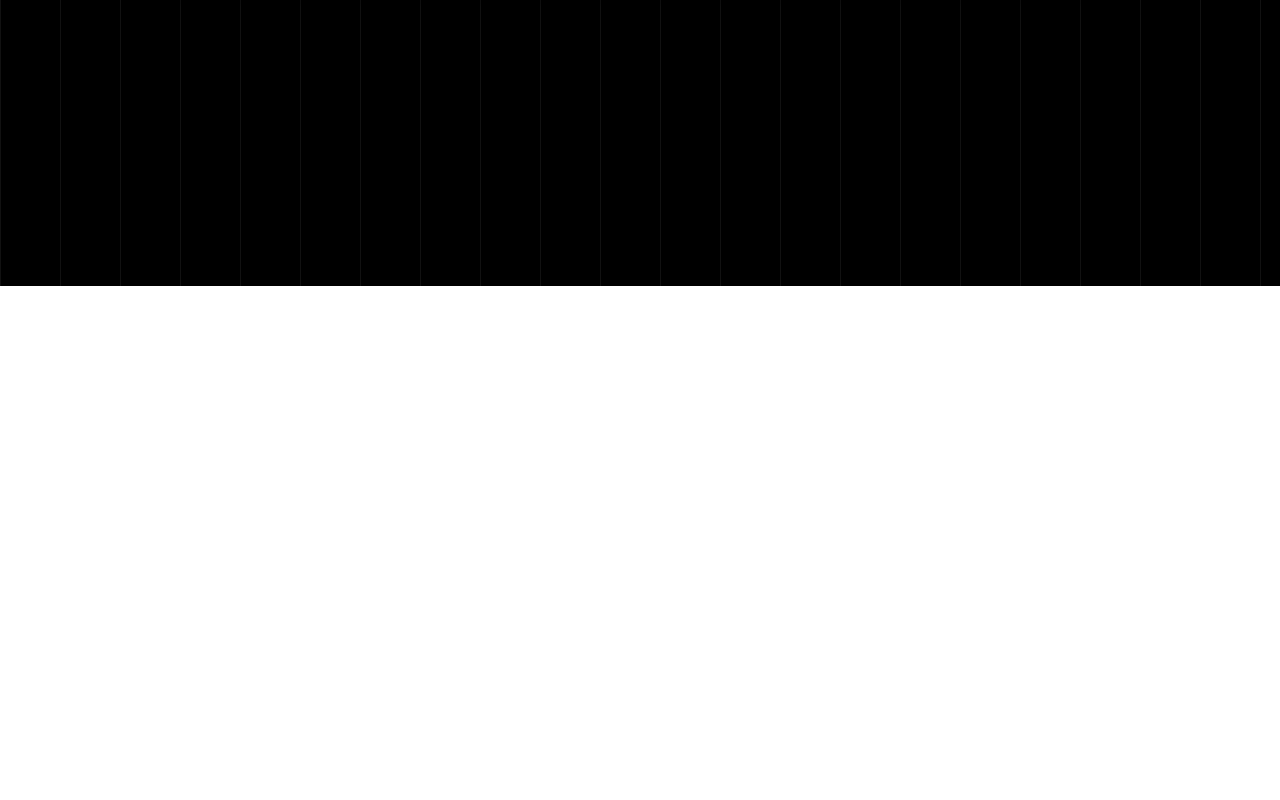
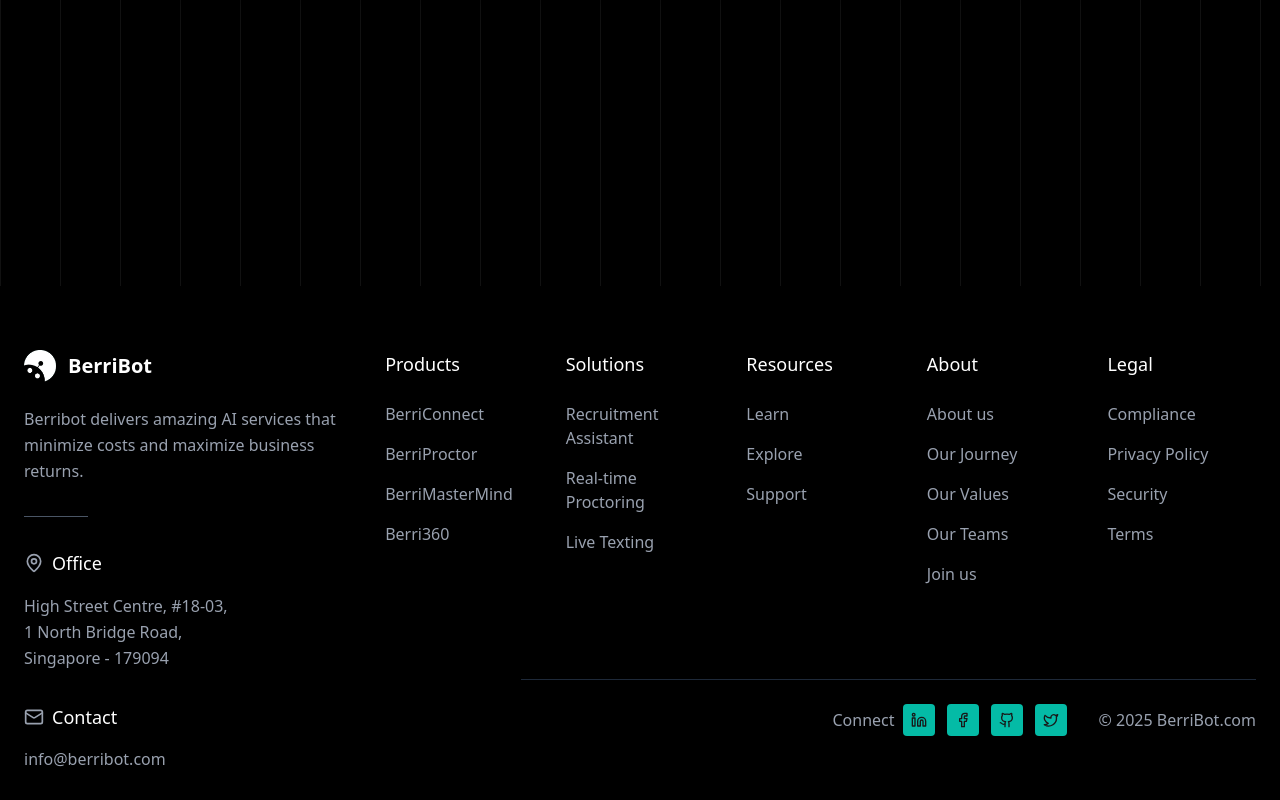
Before and after one commit to LuseBiswas/BerrieBot, a Next.js app: page / in a window 1280 px wide. Shown: the part 10295-11095 px from the top of the page. Before the commit the page ends 10581 px from the top, so only its background shows below. Built offline with nearby package versions, Linux system fonts and the light colour scheme.

Commit message:
Footer is done

```diff
--- a/app/user/page.tsx
+++ b/app/user/page.tsx
@@ -13,6 +13,7 @@ import ProductFeature from "@/components/ProductFeature";
 import StatsSection from "@/components/StatsSection";
 import CompanyTestimonialSection from "@/components/CompanyTestimonialSection";
 import CTASection from "@/components/CTASection";
+import Footer from "@/components/Footer";
 
 export default function Home() {
 
@@ -32,8 +33,8 @@ export default function Home() {
         <StatsSection />
         <CompanyTestimonialSection />
         <CTASection />
-
       </main>
+      <Footer />
     </div>
   );
 }
--- /dev/null
+++ b/components/Footer.tsx
@@ -0,0 +1,135 @@
+'use client';
+import React from 'react';
+import { MapPin, Mail, Linkedin, Facebook, Github, Twitter } from 'lucide-react';
+
+export default function Footer() {
+  return (
+    <footer className="bg-black text-white py-16 px-4 sm:px-6">
+      <div className="max-w-7xl mx-auto">
+        {/* Main footer content */}
+        <div className="grid grid-cols-1 md:grid-cols-2 lg:grid-cols-7 gap-8 mb-12">
+          {/* Company Info */}
+          <div className="lg:col-span-2">
+            <div className="flex items-center gap-3 mb-6">
+              <img
+                src="/image/logo.png"
+                alt="BerriBot Logo"
+                className="w-8 h-8"
+              />
+              <span className="text-xl font-semibold">BerriBot</span>
+            </div>
+            <p className="text-gray-400 mb-8 leading-relaxed">
+              Berribot delivers amazing AI services that minimize costs and maximize business returns.
+            </p>
+
+            {/* Divider line */}
+            <div className="w-16 h-px bg-gray-600 mb-8"></div>
+
+            {/* Office */}
+            <div className="mb-8">
+              <div className="flex items-center gap-2 mb-4">
+                <MapPin className="w-5 h-5 text-gray-400" />
+                <span className="text-lg font-medium">Office</span>
+              </div>
+              <div className="text-gray-400 leading-relaxed">
+                <p>High Street Centre, #18-03,</p>
+                <p>1 North Bridge Road,</p>
+                <p>Singapore - 179094</p>
+              </div>
+            </div>
+
+            {/* Contact */}
+            <div>
+              <div className="flex items-center gap-2 mb-4">
+                <Mail className="w-5 h-5 text-gray-400" />
+                <span className="text-lg font-medium">Contact</span>
+              </div>
+              <p className="text-gray-400">info@berribot.com</p>
+            </div>
+          </div>
+
+          {/* Products */}
+          <div>
+            <h3 className="text-lg font-medium mb-6">Products</h3>
+            <ul className="space-y-4 text-gray-400">
+              <li><a href="#" className="hover:text-white transition-colors">BerriConnect</a></li>
+              <li><a href="#" className="hover:text-white transition-colors">BerriProctor</a></li>
+              <li><a href="#" className="hover:text-white transition-colors">BerriMasterMind</a></li>
+              <li><a href="#" className="hover:text-white transition-colors">Berri360</a></li>
+            </ul>
+          </div>
+
+          {/* Solutions */}
+          <div>
+            <h3 className="text-lg font-medium mb-6">Solutions</h3>
+            <ul className="space-y-4 text-gray-400">
+              <li><a href="#" className="hover:text-white transition-colors">Recruitment Assistant</a></li>
+              <li><a href="#" className="hover:text-white transition-colors">Real-time Proctoring</a></li>
+              <li><a href="#" className="hover:text-white transition-colors">Live Texting</a></li>
+            </ul>
+          </div>
+
+          {/* Resources */}
+          <div>
+            <h3 className="text-lg font-medium mb-6">Resources</h3>
+            <ul className="space-y-4 text-gray-400">
+              <li><a href="#" className="hover:text-white transition-colors">Learn</a></li>
+              <li><a href="#" className="hover:text-white transition-colors">Explore</a></li>
+              <li><a href="#" className="hover:text-white transition-colors">Support</a></li>
+            </ul>
+          </div>
+
+          {/* About */}
+          <div>
+            <h3 className="text-lg font-medium mb-6">About</h3>
+            <ul className="space-y-4 text-gray-400">
+              <li><a href="#" className="hover:text-white transition-colors">About us</a></li>
+              <li><a href="#" className="hover:text-white transition-colors">Our Journey</a></li>
+              <li><a href="#" className="hover:text-white transition-colors">Our Values</a></li>
+              <li><a href="#" className="hover:text-white transition-colors">Our Teams</a></li>
+              <li><a href="#" className="hover:text-white transition-colors">Join us</a></li>
+            </ul>
+          </div>
+
+          {/* Legal */}
+          <div>
+            <h3 className="text-lg font-medium mb-6">Legal</h3>
+            <ul className="space-y-4 text-gray-400">
+              <li><a href="#" className="hover:text-white transition-colors">Compliance</a></li>
+              <li><a href="#" className="hover:text-white transition-colors">Privacy Policy</a></li>
+              <li><a href="#" className="hover:text-white transition-colors">Security</a></li>
+              <li><a href="#" className="hover:text-white transition-colors">Terms</a></li>
+            </ul>
+          </div>
+        </div>
+
+        {/* Bottom section with divider above */}
+        <div className="border-t border-gray-800 pt-6 -mt-35 w-[735px] ml-auto">
+          <div className="flex justify-end items-center gap-8">
+          <div className="flex items-center gap-2">
+            <span className="text-gray-400">Connect</span>
+            <div className="flex gap-3">
+              <a href="#" className="w-8 h-8 bg-[#04BBA6] rounded flex items-center justify-center hover:opacity-80 transition-opacity">
+                <Linkedin className="w-4 h-4 text-[#181818]" />
+              </a>
+              <a href="#" className="w-8 h-8 bg-[#04BBA6] rounded flex items-center justify-center hover:opacity-80 transition-opacity">
+                <Facebook className="w-4 h-4 text-[#181818]" />
+              </a>
+              <a href="#" className="w-8 h-8 bg-[#04BBA6] rounded flex items-center justify-center hover:opacity-80 transition-opacity">
+                <Github className="w-4 h-4 text-[#181818]" />
+              </a>
+              <a href="#" className="w-8 h-8 bg-[#04BBA6] rounded flex items-center justify-center hover:opacity-80 transition-opacity">
+                <Twitter className="w-4 h-4 text-[#181818]" />
+              </a>
+            </div>
+          </div>
+
+          <div className="text-gray-400">
+            © 2025 BerriBot.com
+          </div>
+        </div>
+        </div>
+      </div>
+    </footer>
+  );
+}
```
